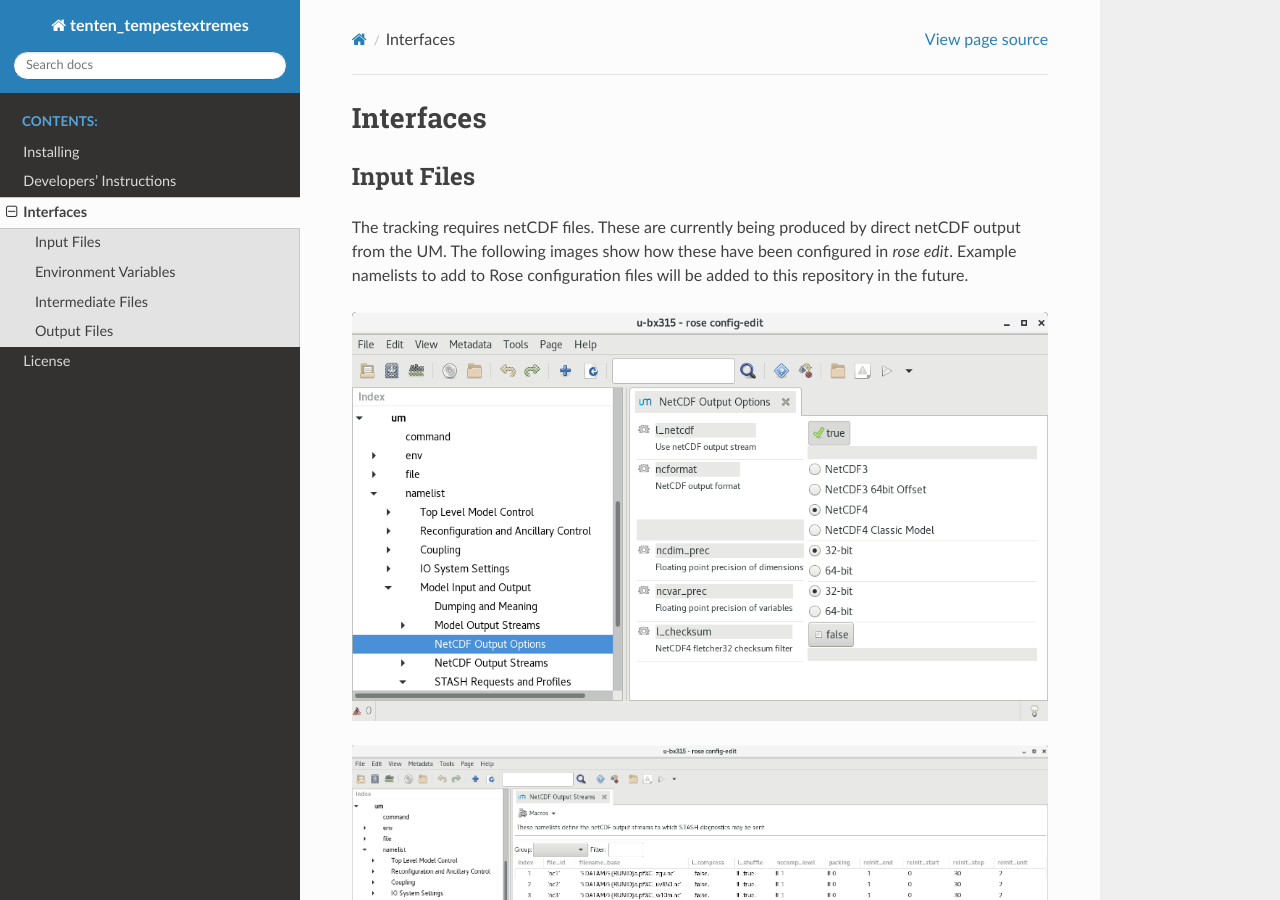
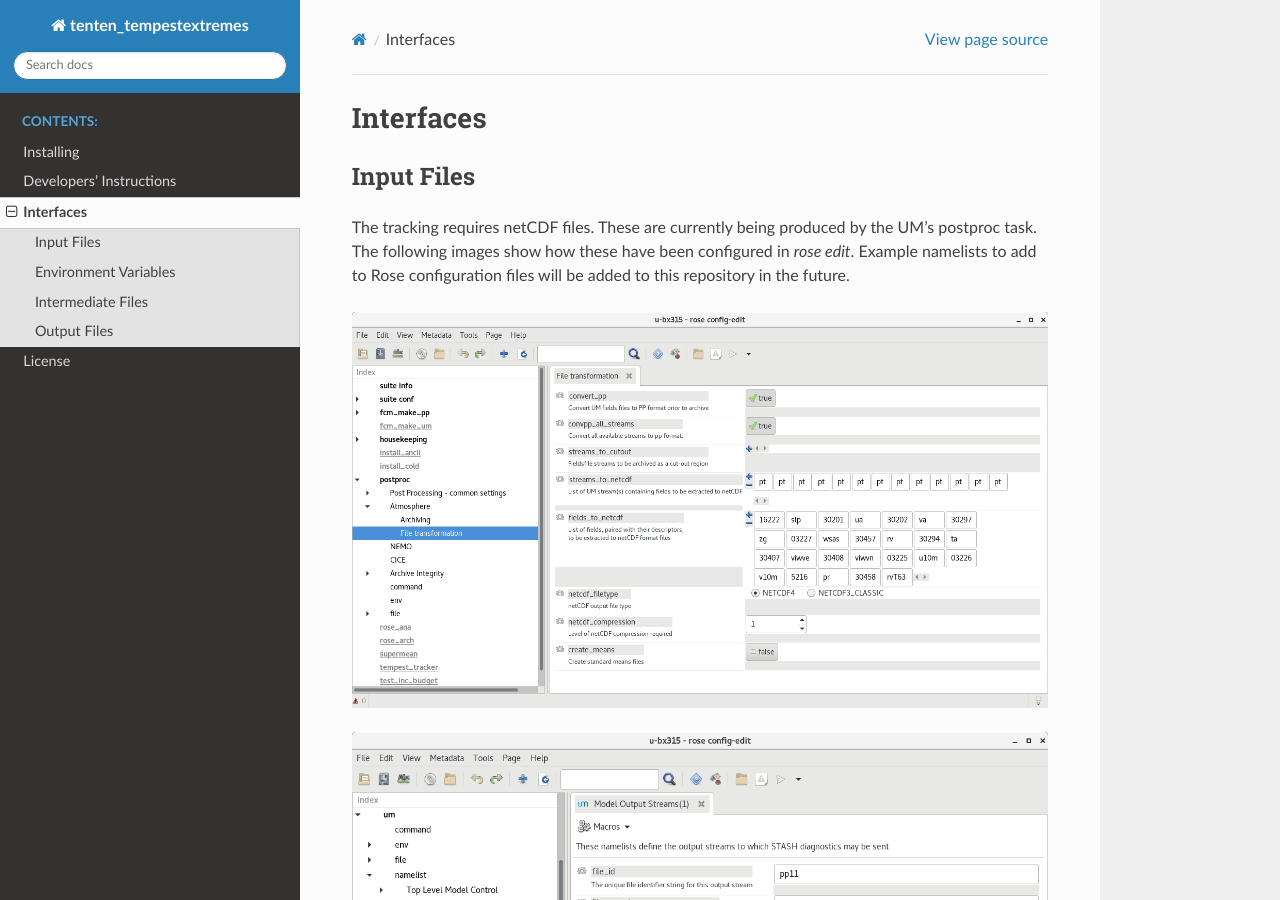
Before and after one commit to MetOffice/inline_model_metrics, a Sphinx documentation site: the page built from docs/source/Interface.rst, in a window 1280 px wide and 900 px high. Built offline with Sphinx 7.4.7 and the Read the Docs theme 2.0.0, drawn with Linux system fonts in a browser that asks for light colours.

Commit message:
UM config documentation update

```diff
--- a/docs/source/Interface.rst
+++ b/docs/source/Interface.rst
@@ -4,14 +4,16 @@ Interfaces
 Input Files
 ###########
 
-The tracking requires netCDF files. These are currently being produced by direct
-netCDF output from the UM. The following images show how these have been
+The tracking requires netCDF files. These are currently being produced by the UM's
+postproc task. The following images show how these have been
 configured in `rose edit`. Example namelists to add to Rose configuration files
 will be added to this repository in the future.
 
-.. image:: images/netcdf_output_options.png
+.. image:: images/postproc_file-transformation.png
 
-.. image:: images/netcdf_output_streams.png
+.. image:: images/model_output_streams.png
+
+.. image:: images/usage_profile.png
 
 .. image:: images/stash_requests.png
 
```
Also changed, not shown: docs/source/images/model_output_streams.png (added), docs/source/images/netcdf_output_options.png (deleted), docs/source/images/netcdf_output_streams.png (deleted), docs/source/images/postproc_file-transformation.png (added), docs/source/images/stash_requests.png, docs/source/images/usage_profile.png (added).
